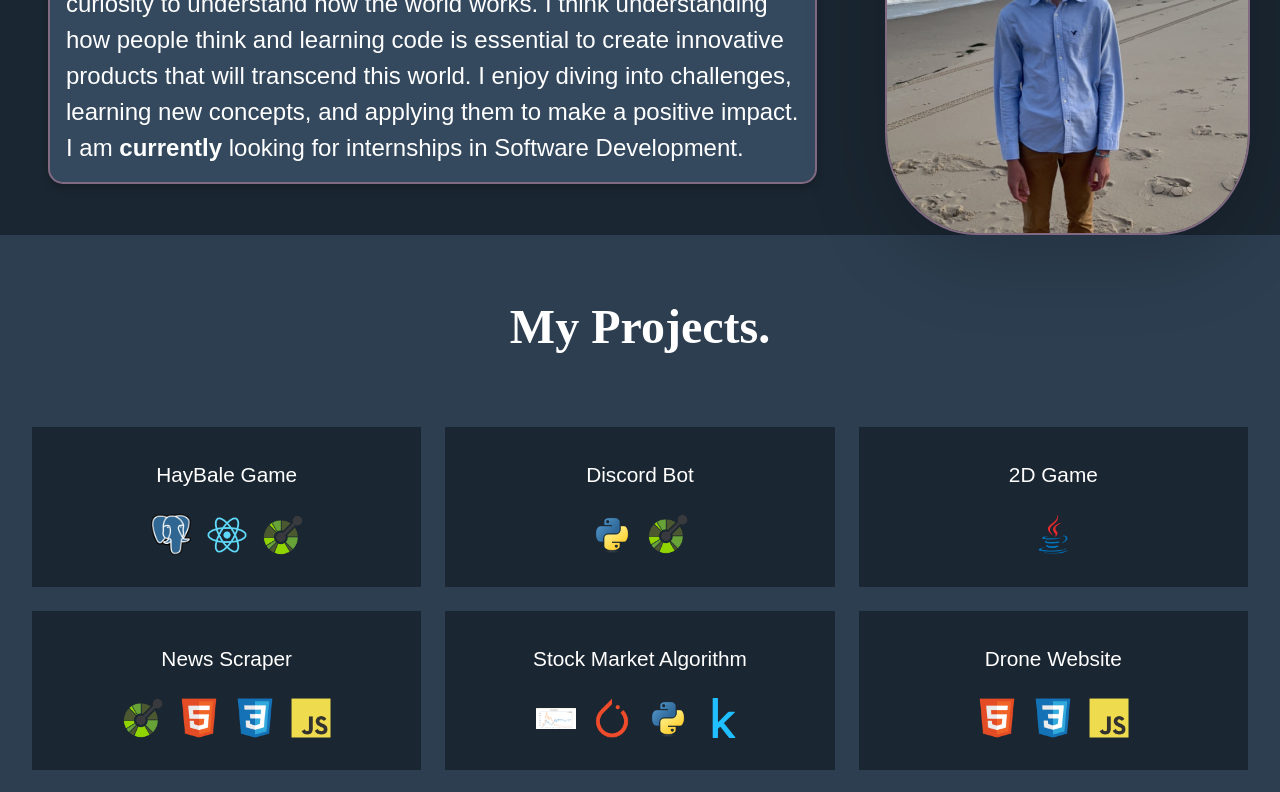
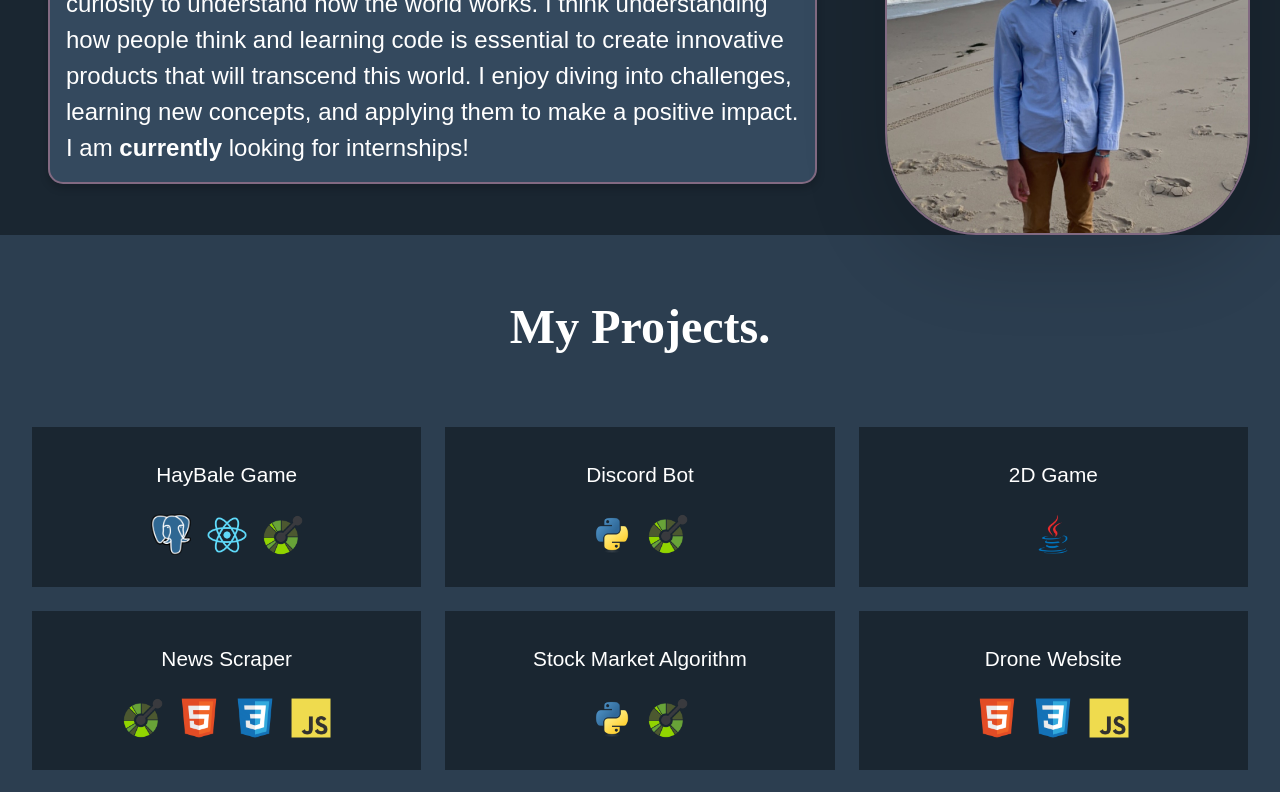
Before and after one commit to arob3303-unc/portfolio, a Next.js app: page / in a window 1280 px wide. Shown: the part 400-1192 px from the top of the page. Built offline with nearby package versions, Linux system fonts and the light colour scheme; a web font is replaced by a local one.

Commit message:
added stock project to website

```diff
--- a/src/app/Components/Modal.tsx
+++ b/src/app/Components/Modal.tsx
@@ -190,14 +190,19 @@ const Modal = () => {
         onClick={() =>
           openModal(
             <div className="modal-project-overlay">
-              {/*
+              {
               <div className="modal-project-img">
-                <Image src="./" alt="Project 5 Image" width={1800} height={1750} />
+                <Image src="/algo.png" alt="Project 5 Image" width={1800} height={1750} />
               </div>
-              */}
+              }
               <div className="modal-project-text">
                 <ul>
-                  <li className='modal-project-textcolor1 text-center' >Still being developed!</li>
+                  <li className='modal-project-textcolor1 text-center' >-	Developed an algorithmic trading strategy using pandas and the Yahoo Finance API to execute buy/sell decisions based on 50-day and 200-day moving averages.</li>
+                  <li className='modal-project-textcolor2 text-center' >-	Accounted for transaction costs (0.04%) to simulate realistic trading conditions.</li>
+                  <li className='modal-project-textcolor1 text-center' >-	Result: Backtested strategy yielded a 366.32% return on Zoom (ZM) while demonstrating the impact of transaction costs (-3.13% on Nvidia), highlighting the importance of fee management. Nvidia returned a 0.08% return if no transaction costs were accounted for.</li>
+                  <li className='modal-project-textcolor2 text-center' >BACKTESTING: Strategy to ensure profitable results- -	Backtested the above algorithm over a 10-year period (2015–2025), comparing performance against a buy-and-hold strategy.</li>
+                  <li className='modal-project-textcolor1 text-center' >-	Result: Algorithm provided a slight outperformance in certain scenarios and demonstrated potential for further optimization with additional parameters being added and accounting for more common transaction costs (brokerage fees, slippage fees, etc.). </li>
+                  <li className='modal-project-textcolor2 text-center' >-	Insight: Zoom experienced a significant surge in share price during the COVID-19 pandemic, followed by a steady decline post-pandemic. This algorithm is well-suited for capturing gains during such "boom" periods and managing trades over the following decade. Given the current unprecedented rise in share prices of several AI companies, applying this strategy to AI stocks could potentially yield profitable results.</li>
                 </ul>
               </div>
             </div>
@@ -206,10 +211,8 @@ const Modal = () => {
       >
         <h3 className="project-text">Stock Market Algorithm</h3>
         <div className="modal-box-imgs">
-          <Image className="modal-box-icons" src="/algo.png" alt="ML" width={40} height={50} />
-          <Image className="modal-box-icons" src="/PyTorch.png" alt="Pytorch" width={40} height={50} />
           <Image className="modal-box-icons" src="/Python.png" alt="Python" width={40} height={50} />
-          <Image className="modal-box-icons" src="/Kaggle.png" alt="Kaggle" width={40} height={50} />
+          <Image className="modal-box-icons" src="/OpenAPI.png" alt="APIs" width={40} height={50} />
         </div>
       </div>
 
@@ -328,6 +331,7 @@ const Modal = () => {
           <Image className="modal-box-icons" src="/Next.js.png" alt="CSS" width={40} height={50} />
           <Image className="modal-box-icons" src="/TypeScript.png" alt="TS" width={40} height={50} />
           <Image className="modal-box-icons" src="/Vercel.png" alt="Vercel" width={40} height={50} />
+          <Image className="modal-box-icons" src="/CSS3.png" alt="CSS" width={40} height={50} />
         </div>
       </div>
 
--- a/src/app/globals.css
+++ b/src/app/globals.css
@@ -490,7 +490,7 @@ form button:hover {
 
   .modal-project-text {
     font-size: 1.5rem;
-    max-height: 150px;
+    max-height: 250px;
   }
 
   .modal-img-height {
--- a/src/app/page.tsx
+++ b/src/app/page.tsx
@@ -29,7 +29,7 @@ const Home = () => {
               I have a deep curiosity to understand how the world works.
               I think understanding how people think and learning code is essential to create innovative products that will transcend this world.
               I enjoy diving into challenges, learning new concepts, and applying them to make a positive impact.</h2>
-            <h2 className='about-text'>I am <span className='bold'>currently</span> looking for internships in Software Development. </h2>
+            <h2 className='about-text'>I am <span className='bold'>currently</span> looking for internships! </h2>
           </div>
           <div className="about-image">
             <Image src="/me.jpeg" alt="AI" height={300} width={300}/>
```
